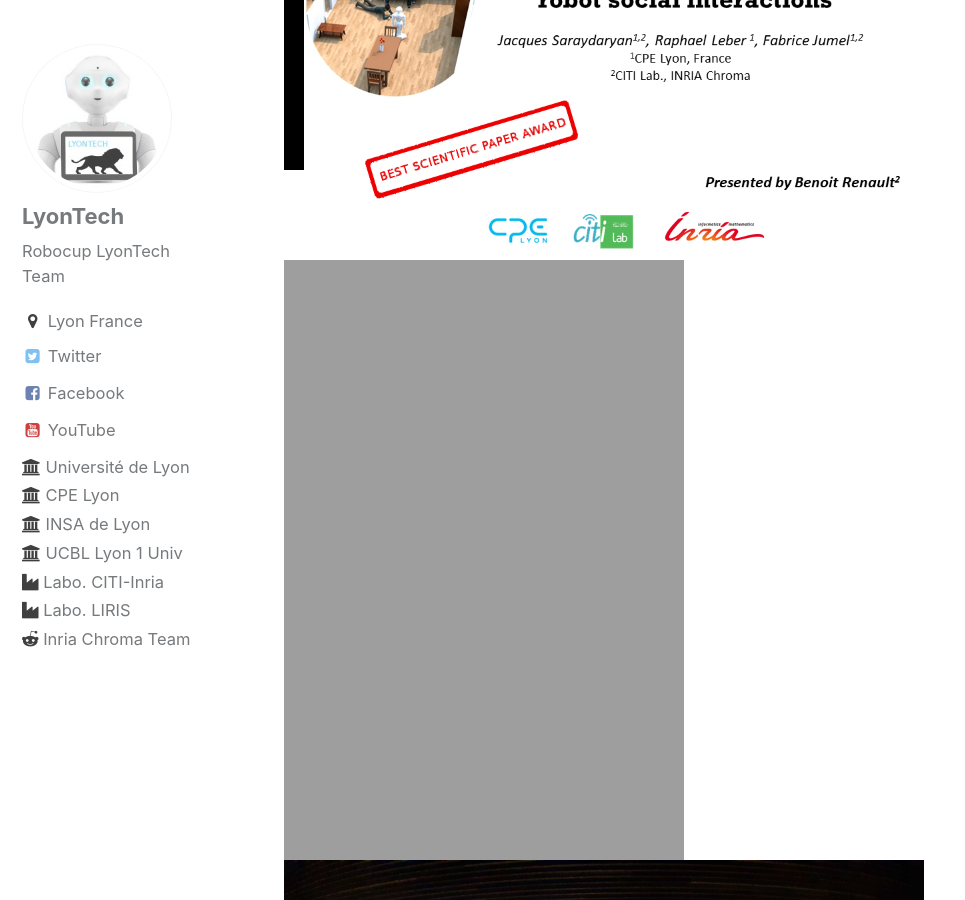
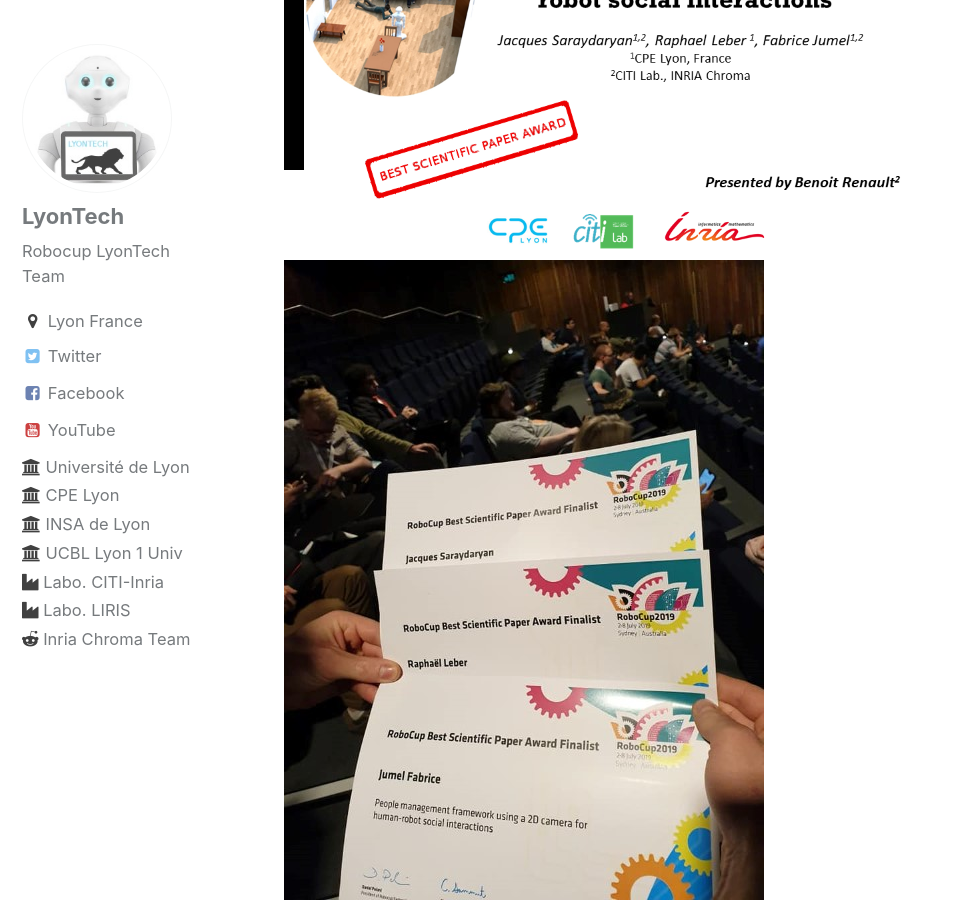
Before and after one commit to Robocup-Lyontech/Robocup-Lyontech.github.io, a Jekyll site: the page built from _posts/2019-07-08-Jour5.md, in a window 1280 px wide and 900 px high, scrolled down 522 px. Shown: the whole window, without its empty margins (0-965 px from the left). Built offline with Jekyll 4.4.1, drawn with Linux system fonts in a browser that asks for light colours.

Commit message:
Update 2019-07-08-Jour5.md

```diff
--- a/_posts/2019-07-08-Jour5.md
+++ b/_posts/2019-07-08-Jour5.md
@@ -9,8 +9,8 @@
 
 ---
 ![symposium](/assets/images/sydney2019/RCS2019-peopleFeatureExtraction (Small).png)
-![symposium](/assets/images/sydney2019/team_symposium (Small).png)
-![symposium](/assets/images/sydney2019/benoit_symposium (Small).png)
+![symposium](/assets/images/sydney2019/team_symposium (Small).jpg)
+![symposium](/assets/images/sydney2019/benoit_symposium (Small).jpg)
 ![symposium](/assets/images/sydney2019/podium_symposium (Small).png)
 ![symposium](/assets/images/sydney2019/RCS-2019-peopleFeatureExtraction_r8_4 (Small).png)
 
```
